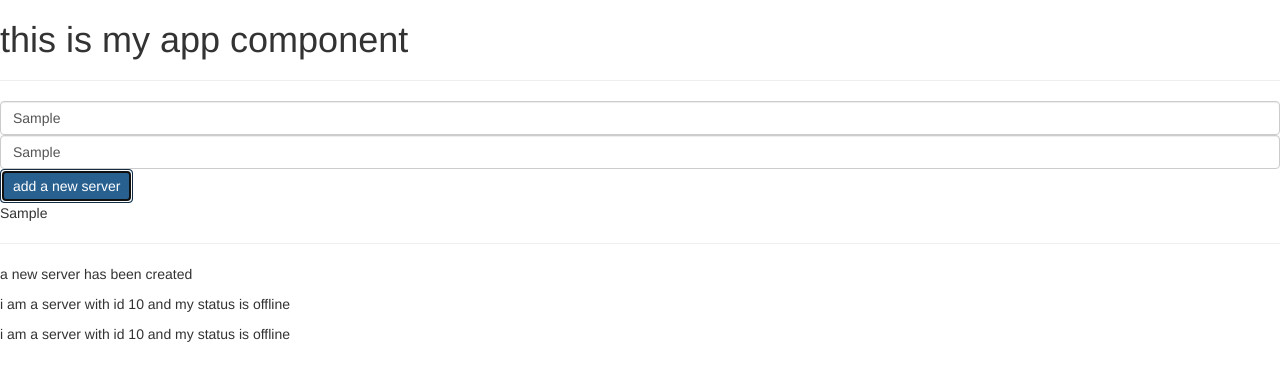
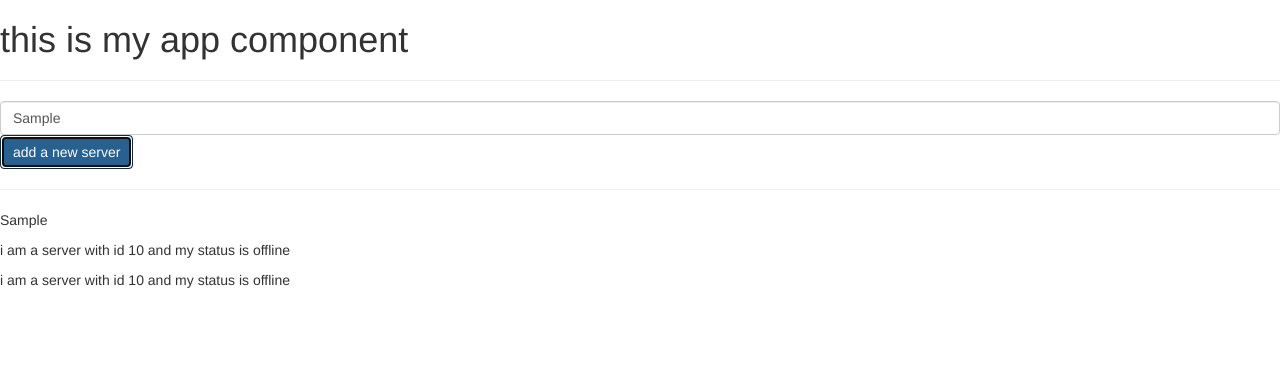
Before and after one commit to majed-ALotaibi/databinding, an Angular app: page / in a window 1280 px wide. Both pictures are taken after typing "Sample" into the empty fields and a click on the button "add a new server". Shown: the top 380 px of the page. Built offline with nearby package versions, Linux system fonts and the light colour scheme.

Commit message:
ngIf directive has been added

```diff
--- a/src/app/servers/servers.component.html
+++ b/src/app/servers/servers.component.html
@@ -1,17 +1,19 @@
 
 <input type="text" class="form-control" (input) = "serverName($event)">  <!--  event binding -->
-<input type="text" class="form-control"[(ngModel)] = "NewServerName" name="" id=""> <!--  2 way binding -->
+<!-- <input type="text" class="form-control"[(ngModel)] = "NewServerName" name="" id="">  2 way binding -->
 
 <button class="btn btn-primary" [disabled] = "!allowNewServer" (click)="ServerCreathion()"> add a new server</button> <!-- property binding +
      event binding -->
 
-<p> {{ NewServerName }}  </p> <!--  string interpolation -->
+<!-- <p> {{ NewServerName }}  </p>  string interpolation -->
 <hr>
+
+<p *ngIf= "ServerCreated">{{ NewServerName }}</p> <!-- ngId directive -->
 
 <!--  4 way to bind data binding -->
 <!--  properti binding and string interpolation from the ts to the html page -->
 <!--  event binding respoend to the event in the html page and then to the ts -->
 <!--  2 way binding is from the html to the ts and from the ts to the html at the same time -->
-<p>{{ ServerCreathionStatus }}</p>
+ <!-- <p>{{ ServerCreathionStatus }}</p> -->
 <app-server></app-server>
 <app-server></app-server>
--- a/src/app/servers/servers.component.ts
+++ b/src/app/servers/servers.component.ts
@@ -6,7 +6,7 @@ import { Component, OnInit } from '@angular/core';
   styleUrls: ['./servers.component.css']
 })
 export class ServersComponent  {
-
+ServerCreated = false;
 allowNewServer = false;
 
 constructor(){
@@ -19,6 +19,7 @@ ServerCreathionStatus:string = "no server is created";
 
     ServerCreathion(){
       this.ServerCreathionStatus = "a new server has been created";
+      this.ServerCreated= true;
     }
     NewServerName:string =" name me master";
     serverName(event: Event){
```
